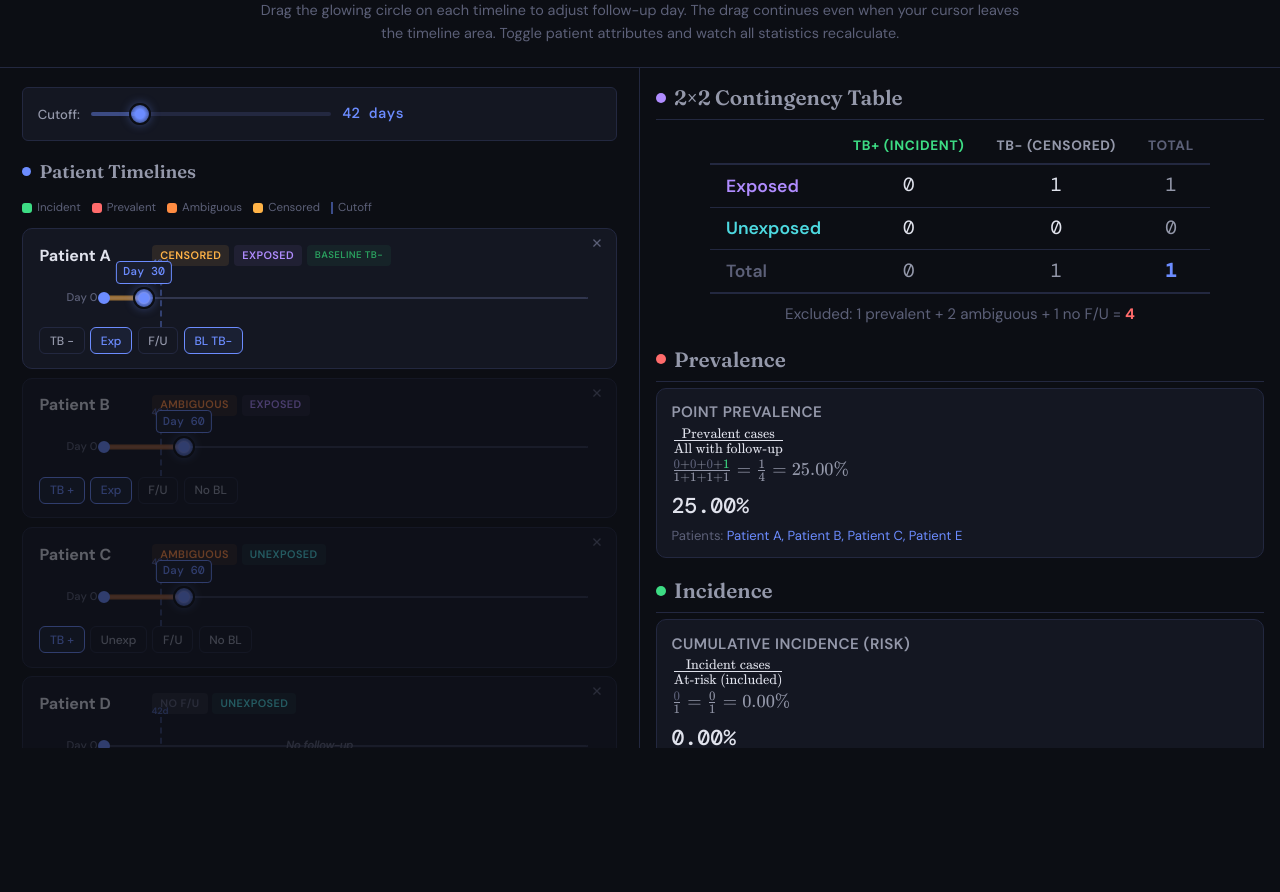
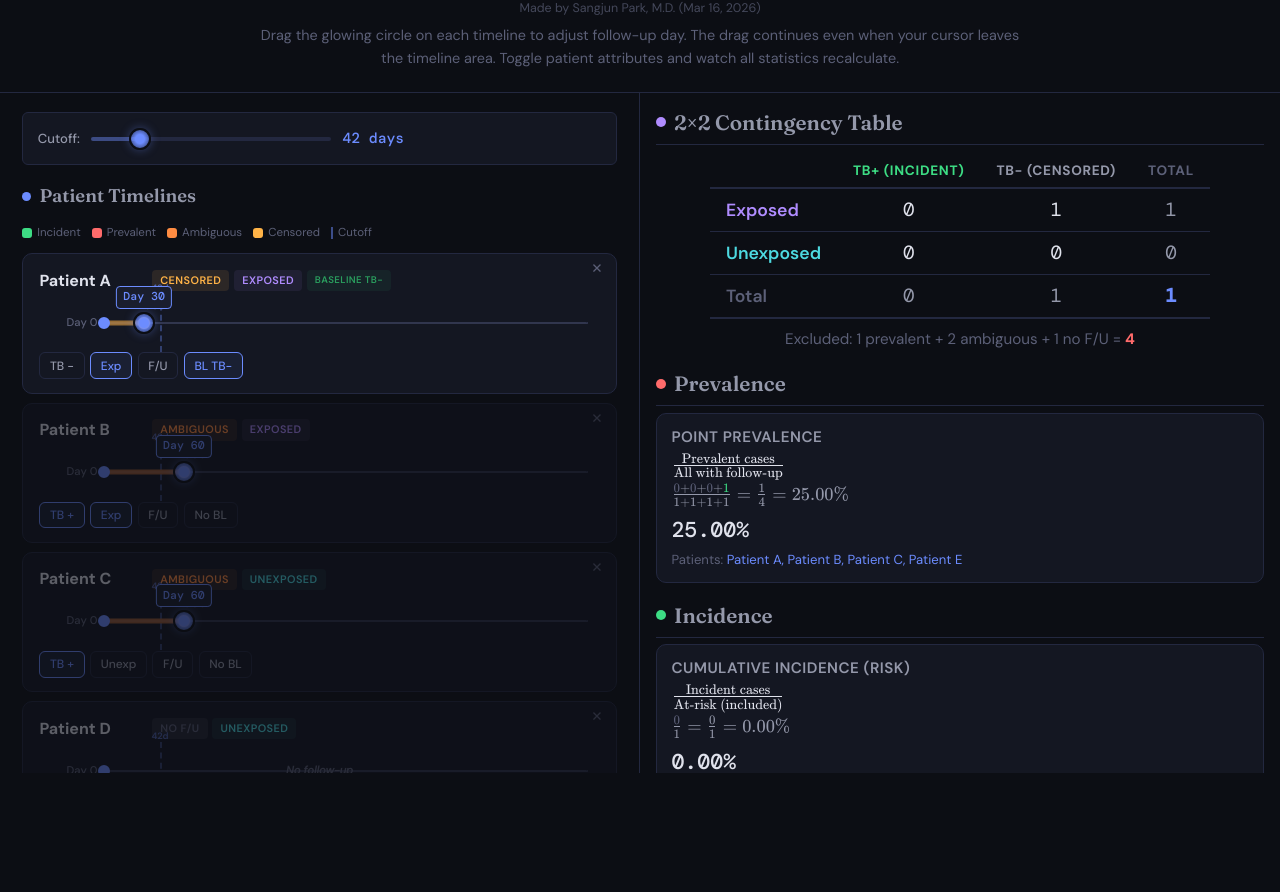
Before and after one commit to jun0404/epi-interactive-stats, a website: page public/index.html in a window 1280 px wide. Shown: the part 86-978 px from the top of the page. Drawn offline with nearby package versions, Linux system fonts and the light colour scheme.

Commit message:
Add author byline below title

```diff
--- a/public/index.html
+++ b/public/index.html
@@ -166,6 +166,7 @@ body.dragging-active *{cursor:grabbing!important}
 
 <div class="app-header">
   <h1>Interactive Epidemiological Statistics</h1>
+  <p style="font-size:0.78rem;color:var(--text3);margin-bottom:0.3rem;opacity:0.7;">Made by Sangjun Park, M.D. (Mar 16, 2026)</p>
   <p>Drag the glowing circle on each timeline to adjust follow-up day. The drag continues even when your cursor leaves the timeline area. Toggle patient attributes and watch all statistics recalculate.</p>
 </div>
 
```
